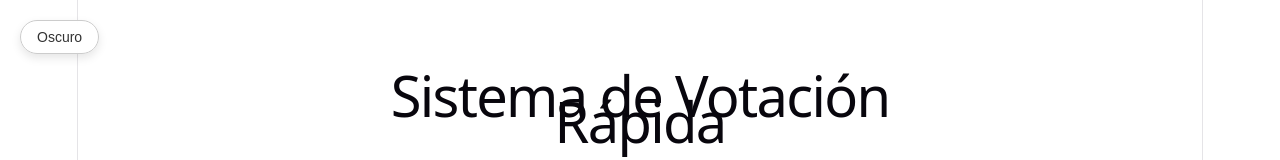
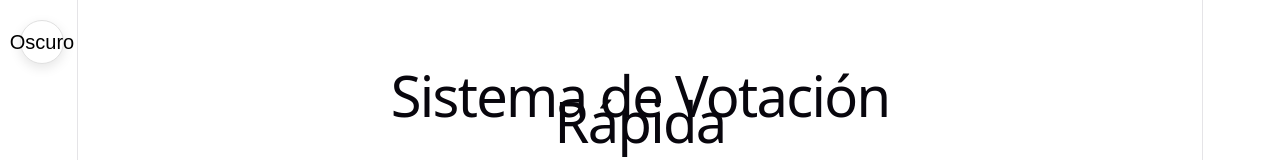
Before and after one commit to AngelSSJR/App-votaciones, a React (Vite) app in the folder Frontend/: page / in a window 1280 px wide. Shown: the top 160 px of the page. Built offline with nearby package versions, Linux system fonts and the light colour scheme.

Commit message:
feat: rediseñar botón de tema y mejorar estilos para modo claro y oscuro

```diff
--- a/Frontend/src/App.css
+++ b/Frontend/src/App.css
@@ -137,36 +137,39 @@
     }
   }
 
+/* Botón circular exclusivo para iconos en la esquina superior izquierda */
 .btn-tema {
   position: fixed;
   top: 20px;
   left: 20px;
-    background: rgba(255, 255, 255, 0.9);
-    color: #333;
-    border: 1px solid #ccc;
-    border-radius: 30px;
-    padding: 8px 16px;
-    font-size: 14px;
-    font-weight: 500;
+  width: 44px;
+  height: 44px;
+  border-radius: 50%; /* Lo hace un círculo perfecto */
+  background: #ffffff;
+  border: 1px solid #e0e0e0;
+  font-size: 20px;
   cursor: pointer;
   display: flex;
   align-items: center;
-    gap: 6px;
-    box-shadow: 0 4px 10px rgba(0, 0, 0, 0.1);
-    backdrop-filter: blur(8px);
+  justify-content: center;
+  box-shadow: 0 4px 12px rgba(0, 0, 0, 0.1);
   transition: all 0.3s ease;
   z-index: 1000;
 }
 
 .btn-tema:hover {
-    transform: translateY(-2px);
-    box-shadow: 0 6px 14px rgba(0, 0, 0, 0.15);
+  transform: scale(1.1) rotate(15deg); /* Le da un giro sutil y crece al pasar el mouse */
+  box-shadow: 0 6px 16px rgba(0, 0, 0, 0.15);
 }
 
+/* ☀️ MODO CLARO: Fondo blanco puro y transición suave */
 body {
+  background-color: #ffffff;
+  color: #333333;
   transition: background-color 0.3s ease, color 0.3s ease;
 }
 
+/* 🌙 MODO OSCURO */
 body.dark-mode {
   background-color: #121212;
   color: #e0e0e0;
```
Lines whose indentation alone changed are shown as unchanged.
